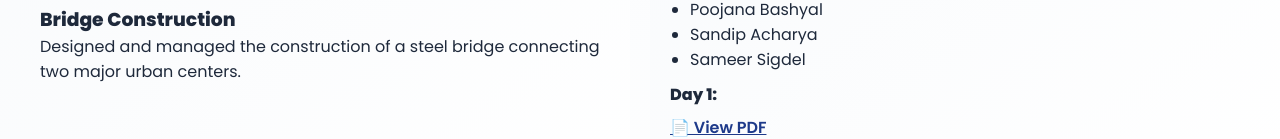
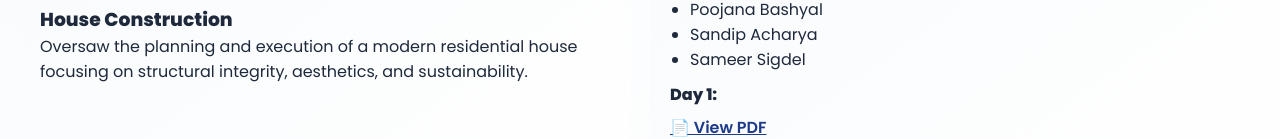
Before and after one commit to udaytharu/Portfolio-Website, a plain HTML site: page index.html in a window 1280 px wide. Shown: the part 1351-1490 px from the top of the page. Drawn offline with Linux system fonts and the light colour scheme.

```diff
--- a/index.html
+++ b/index.html
@@ -272,9 +272,9 @@
     <h2 class="section-title">Projects</h2>
     <div class="projects-grid">
       <div class="project-card">
-        <img src="https://images.unsplash.com/photo-1570129477492-45c003edd2be?auto=format&fit=crop&w=800&q=80" alt="Project 1">
-        <h3>Bridge Construction</h3>
-        <p>Designed and managed the construction of a steel bridge connecting two major urban centers.</p>
+        <img src="https://images.unsplash.com/photo-1600585154356-596af9009e99?auto=format&fit=crop&w=800&q=80" alt="House Construction">
+        <h3>House Construction</h3>
+        <p>Oversaw the planning and execution of a modern residential house focusing on structural integrity, aesthetics, and sustainability.</p>
       </div>
       <!-- Survey Camp Files Card -->
       <div class="project-card">
```
